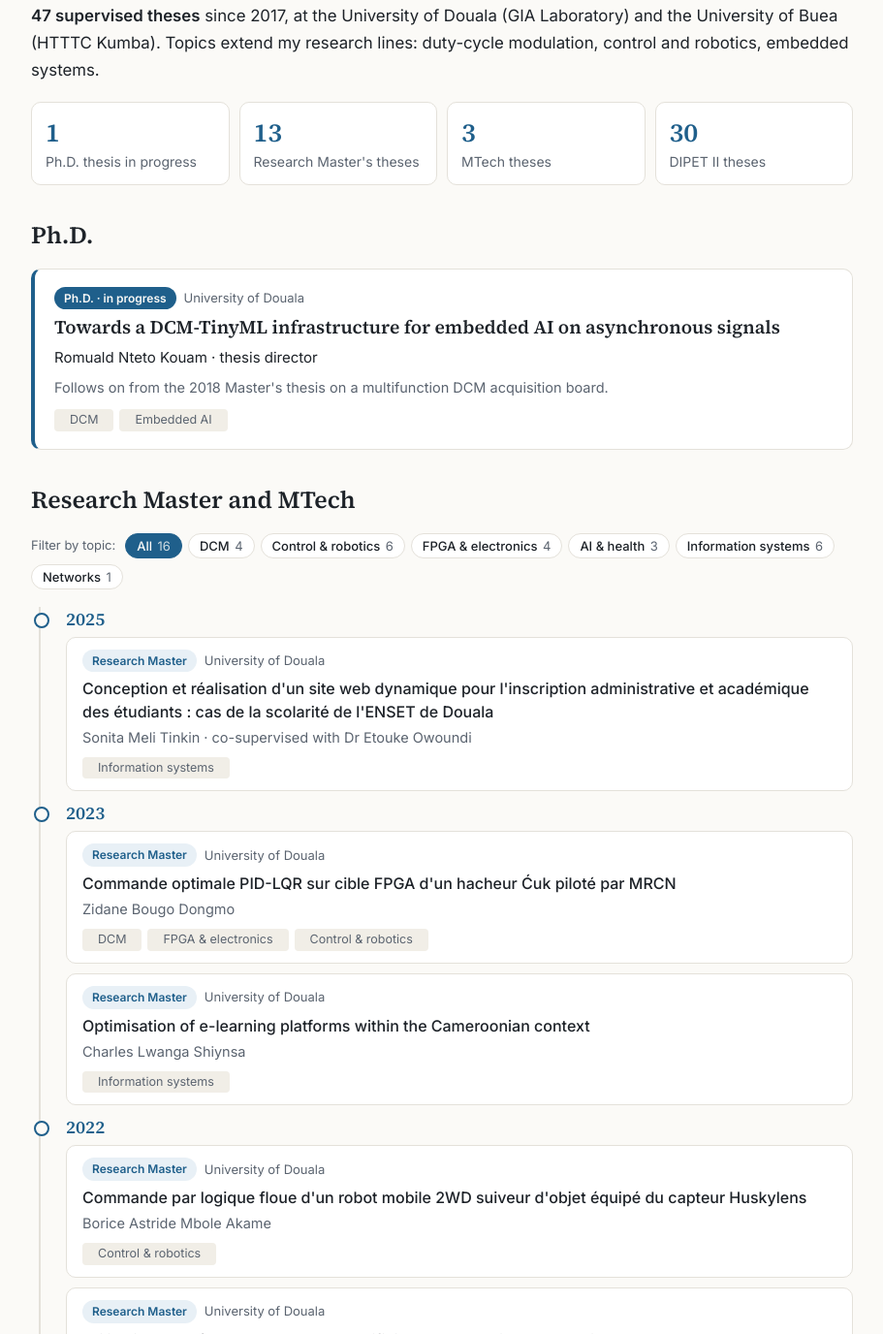
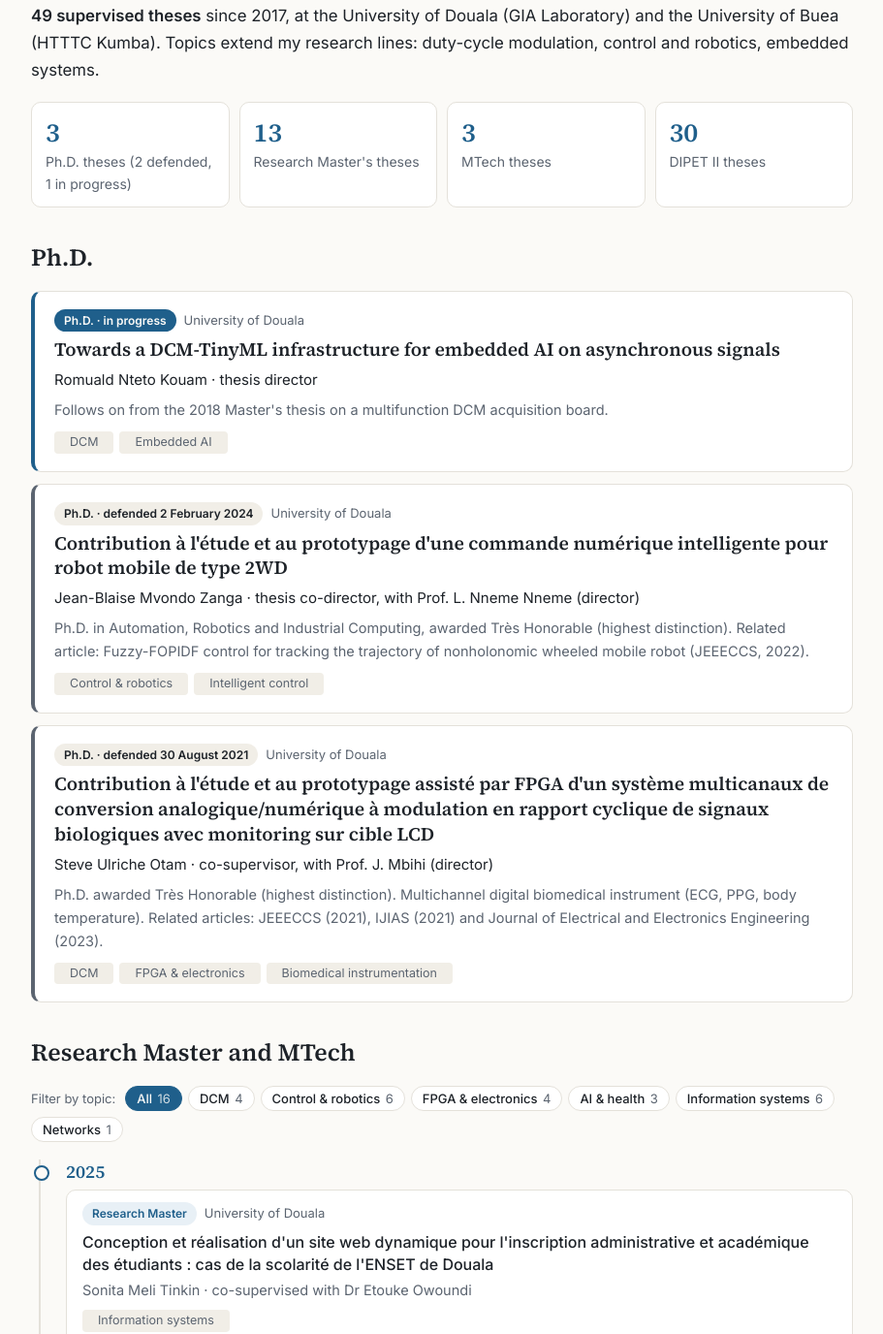
Before and after one commit to MoffoBertrand/moffobertrand.github.io, a plain HTML site: page encadrement.html in a window 1280 px wide. Shown: the part 152-1528 px from the top of the page at 97% size, without its empty margins (184-1095 px from the left). Drawn offline with Linux system fonts and the light colour scheme.

Commit message:
Add files via upload

```diff
--- a/encadrement.html
+++ b/encadrement.html
@@ -8,7 +8,7 @@
 <link rel="preconnect" href="https://fonts.googleapis.com">
 <link rel="preconnect" href="https://fonts.gstatic.com" crossorigin>
 <link href="https://fonts.googleapis.com/css2?family=Source+Serif+4:opsz,wght@8..60,400;8..60,600&family=Inter:wght@400;500;600&display=swap" rel="stylesheet">
-<link rel="stylesheet" href="style.css?v=6">
+<link rel="stylesheet" href="style.css?v=7">
 <script>try{var l=localStorage.getItem('lang');if(l)document.documentElement.lang=l;var t=localStorage.getItem('theme');if(t)document.documentElement.dataset.theme=t;}catch(e){}</script>
 </head>
 <body>
@@ -41,21 +41,37 @@
 <main class="wrap">
   <section id="encadrement">
     <h1 class="ptitle"><span data-l="fr">Encadrement</span><span data-l="en">Supervision</span></h1>
-    <p class="lead"><span data-l="fr"><strong>47 travaux encadrés</strong> depuis 2017, à l'Université de Douala (Laboratoire GIA) et à l'Université de Buea (HTTTC Kumba). Les sujets prolongent mes axes de recherche : modulation en rapport cyclique, commande et robotique, systèmes embarqués.</span><span data-l="en"><strong>47 supervised theses</strong> since 2017, at the University of Douala (GIA Laboratory) and the University of Buea (HTTTC Kumba). Topics extend my research lines: duty-cycle modulation, control and robotics, embedded systems.</span></p>
+    <p class="lead"><span data-l="fr"><strong>49 travaux encadrés</strong> depuis 2017, à l'Université de Douala (Laboratoire GIA) et à l'Université de Buea (HTTTC Kumba). Les sujets prolongent mes axes de recherche : modulation en rapport cyclique, commande et robotique, systèmes embarqués.</span><span data-l="en"><strong>49 supervised theses</strong> since 2017, at the University of Douala (GIA Laboratory) and the University of Buea (HTTTC Kumba). Topics extend my research lines: duty-cycle modulation, control and robotics, embedded systems.</span></p>
     <div class="stats">
-      <div><b>1</b><span data-l="fr">thèse de doctorat en cours</span><span data-l="en">Ph.D. thesis in progress</span></div>
+      <div><b>3</b><span data-l="fr">thèses de doctorat (2 soutenues, 1 en cours)</span><span data-l="en">Ph.D. theses (2 defended, 1 in progress)</span></div>
       <div><b>13</b><span data-l="fr">mémoires de Master 2 Recherche</span><span data-l="en">Research Master's theses</span></div>
       <div><b>3</b><span data-l="fr">mémoires de MTech</span><span data-l="en">MTech theses</span></div>
       <div><b>30</b><span data-l="fr">mémoires de DIPET II</span><span data-l="en">DIPET II theses</span></div>
     </div>
 
     <h2><span data-l="fr">Doctorat</span><span data-l="en">Ph.D.</span></h2>
+    <div class="phd">
     <div class="card feature">
       <div class="meta"><span class="badge b-phd"><span data-l="fr">Doctorat · en cours</span><span data-l="en">Ph.D. · in progress</span></span><span class="inst"><span data-l="fr">Université de Douala</span><span data-l="en">University of Douala</span></span></div>
       <h3><span data-l="fr">Vers une infrastructure DCM-TinyML pour l'IA embarquée sur signaux asynchrones</span><span data-l="en">Towards a DCM-TinyML infrastructure for embedded AI on asynchronous signals</span></h3>
       <p>Romuald Nteto Kouam · <span data-l="fr">directeur de thèse</span><span data-l="en">thesis director</span></p>
       <p class="note"><span data-l="fr">Prolonge son mémoire de Master 2 (2018) sur une carte d'acquisition multifonctions à MRC.</span><span data-l="en">Follows on from the 2018 Master's thesis on a multifunction DCM acquisition board.</span></p>
       <div class="tags"><span class="tag t-dcm"><span data-l="fr">MRC / DCM</span><span data-l="en">DCM</span></span><span class="tag t-health"><span data-l="fr">IA embarquée</span><span data-l="en">Embedded AI</span></span></div>
+    </div>
+    <div class="card feature done">
+      <div class="meta"><span class="badge b-phd"><span data-l="fr">Doctorat · soutenu le 2 février 2024</span><span data-l="en">Ph.D. · defended 2 February 2024</span></span><span class="inst"><span data-l="fr">Université de Douala</span><span data-l="en">University of Douala</span></span></div>
+      <h3>Contribution à l'étude et au prototypage d'une commande numérique intelligente pour robot mobile de type 2WD</h3>
+      <p>Jean-Blaise Mvondo Zanga · <span data-l="fr">co-directeur de thèse, avec Pr L. Nneme Nneme (directeur)</span><span data-l="en">thesis co-director, with Prof. L. Nneme Nneme (director)</span></p>
+      <p class="note"><span data-l="fr">Doctorat/PhD en Automatique, Robotique et Informatique Industrielle, mention Très Honorable. Article associé : Fuzzy-FOPIDF control for tracking the trajectory of nonholonomic wheeled mobile robot (JEEECCS, 2022).</span><span data-l="en">Ph.D. in Automation, Robotics and Industrial Computing, awarded Très Honorable (highest distinction). Related article: Fuzzy-FOPIDF control for tracking the trajectory of nonholonomic wheeled mobile robot (JEEECCS, 2022).</span></p>
+      <div class="tags"><span class="tag t-ctrl"><span data-l="fr">Commande &amp; robotique</span><span data-l="en">Control &amp; robotics</span></span><span class="tag"><span data-l="fr">Commande intelligente</span><span data-l="en">Intelligent control</span></span></div>
+    </div>
+    <div class="card feature done">
+      <div class="meta"><span class="badge b-phd"><span data-l="fr">Doctorat · soutenu le 30 août 2021</span><span data-l="en">Ph.D. · defended 30 August 2021</span></span><span class="inst"><span data-l="fr">Université de Douala</span><span data-l="en">University of Douala</span></span></div>
+      <h3>Contribution à l'étude et au prototypage assisté par FPGA d'un système multicanaux de conversion analogique/numérique à modulation en rapport cyclique de signaux biologiques avec monitoring sur cible LCD</h3>
+      <p>Steve Ulriche Otam · <span data-l="fr">co-encadreur, avec Pr J. Mbihi (directeur)</span><span data-l="en">co-supervisor, with Prof. J. Mbihi (director)</span></p>
+      <p class="note"><span data-l="fr">Doctorat/PhD, mention Très Honorable. Instrument biomédical numérique multicanaux (ECG, PPG, température corporelle). Articles associés : JEEECCS (2021), IJIAS (2021) et Journal of Electrical and Electronics Engineering (2023).</span><span data-l="en">Ph.D. awarded Très Honorable (highest distinction). Multichannel digital biomedical instrument (ECG, PPG, body temperature). Related articles: JEEECCS (2021), IJIAS (2021) and Journal of Electrical and Electronics Engineering (2023).</span></p>
+      <div class="tags"><span class="tag t-dcm"><span data-l="fr">MRC / DCM</span><span data-l="en">DCM</span></span><span class="tag t-fpga"><span data-l="fr">FPGA &amp; électronique</span><span data-l="en">FPGA &amp; electronics</span></span><span class="tag"><span data-l="fr">Instrumentation biomédicale</span><span data-l="en">Biomedical instrumentation</span></span></div>
+    </div>
     </div>
 
     <h2><span data-l="fr">Master 2 Recherche et MTech</span><span data-l="en">Research Master and MTech</span></h2>
--- a/style.css
+++ b/style.css
@@ -127,3 +127,6 @@ ol.entries{list-style:none;margin:0;padding:0;display:grid;gap:10px}
 .dcard ul.topics li{padding:5px 0}
 .dcard .dt{display:block;color:var(--text)}
 .dcard .dm{display:block;font-size:13px;color:var(--muted)}
+.phd{display:grid;gap:12px}
+.card.feature.done{border-left-color:var(--muted)}
+.card.feature.done .b-phd{background:var(--tag);color:var(--text)}
```
Also changed, not shown: contact.html (+1 -1 lines), enseignement.html (+2 -2 lines), index.html (+2 -2 lines), parcours.html (+1 -1 lines), publications.html (+1 -1 lines), recherche.html (+1 -1 lines).
